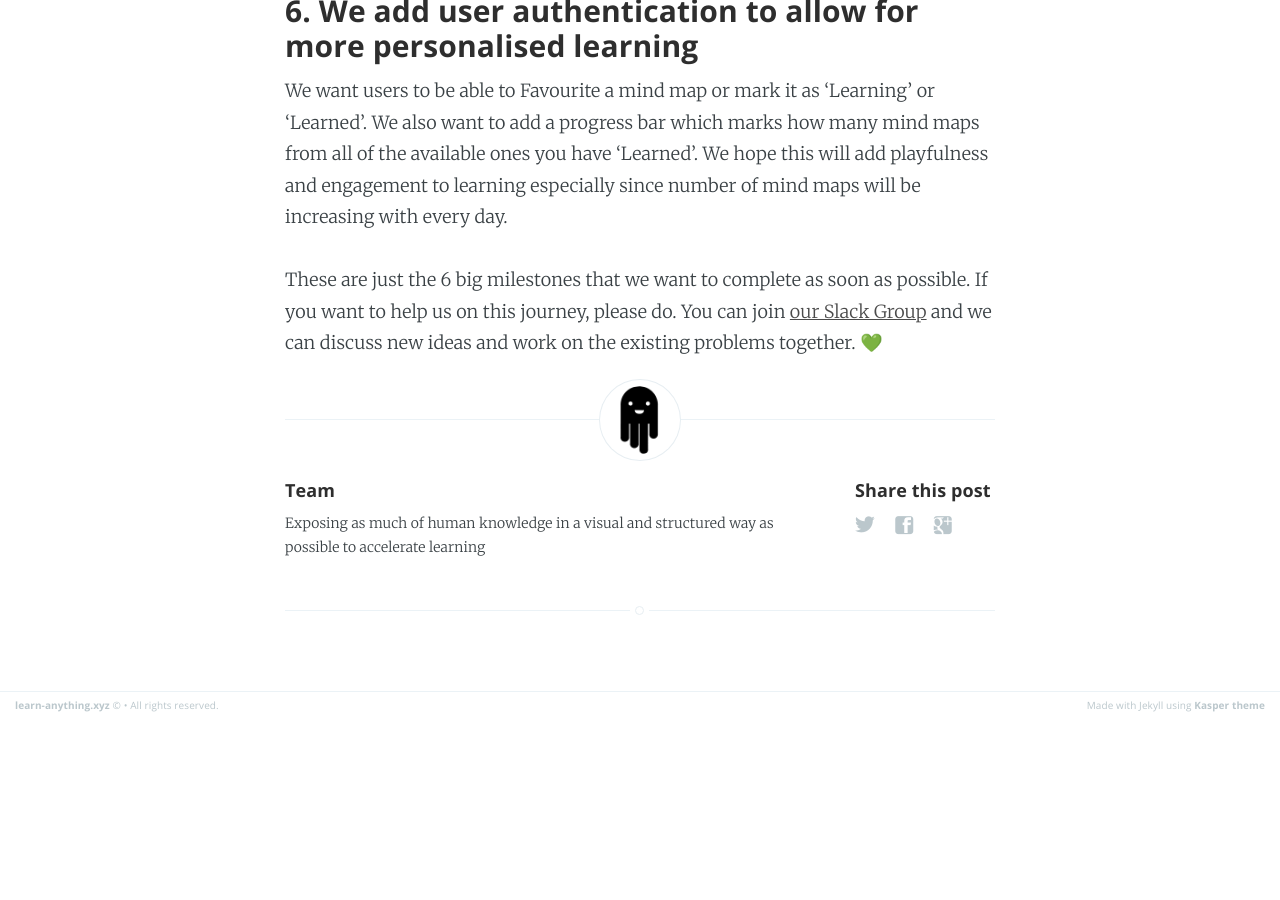
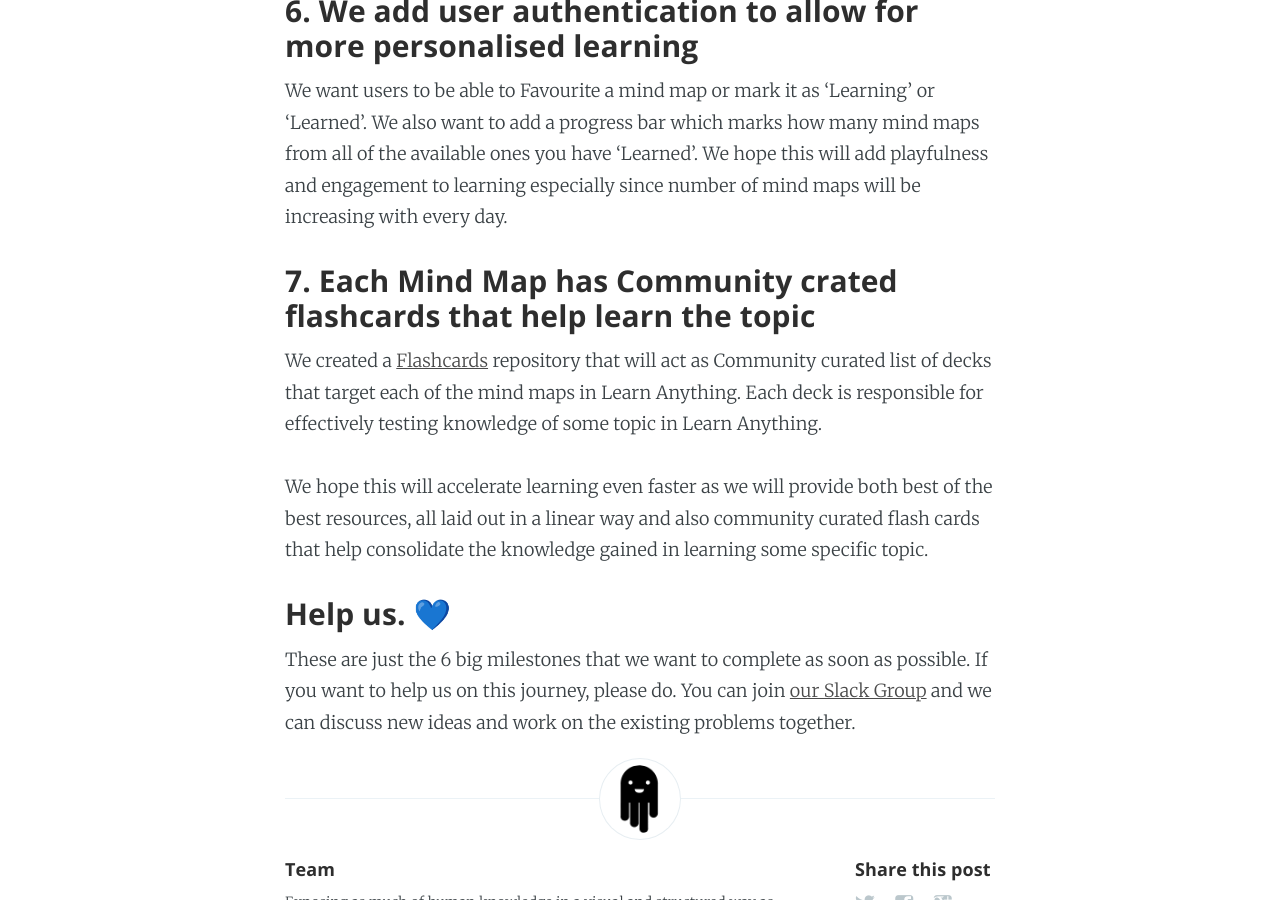
Before and after one commit to jeffreyyoung/learn-anything.github.io, a Jekyll site: the page built from _posts/2017-06-15-roadmap.markdown, in a window 1280 px wide and 900 px high, scrolled down 2271 px. Built offline with Jekyll 4.4.1, drawn with Linux system fonts in a browser that asks for light colours; before the commit the page ends 2990 px from its top, so only the background shows below that.

Commit message:
:sparkles:

```diff
--- a/_posts/2017-06-15-roadmap.markdown
+++ b/_posts/2017-06-15-roadmap.markdown
@@ -49,4 +49,12 @@ We created a [themes repository](https://github.com/learn-anything/themes) which
 
 We want users to be able to Favourite a mind map or mark it as ‘Learning’ or ‘Learned’. We also want to add a progress bar which marks how many mind maps from all of the available ones you have ‘Learned’. We hope this will add playfulness and engagement to learning especially since number of mind maps will be increasing with every day.
 
-These are just the 6 big milestones that we want to complete as soon as possible. If you want to help us on this journey, please do. You can join [our Slack Group](https://knowledge-map.slack.com/shared_invite/MTgxNTYzMjIzNjM5LTE0OTQzMzA4MDAtYzY1YWY0ZDc0NQ) and we can discuss new ideas and work on the existing problems together. 💚
+### 7. Each Mind Map has Community crated flashcards that help learn the topic
+
+We created a [Flashcards](https://github.com/learn-anything/flashcards) repository that will act as Community curated list of decks that target each of the mind maps in Learn Anything. Each deck is responsible for effectively testing knowledge of some topic in Learn Anything.
+
+We hope this will accelerate learning even faster as we will provide both best of the best resources, all laid out in a linear way and also community curated flash cards that help consolidate the knowledge gained in learning some specific topic.
+
+### Help us. 💙
+
+These are just the 6 big milestones that we want to complete as soon as possible. If you want to help us on this journey, please do. You can join [our Slack Group](https://knowledge-map.slack.com/shared_invite/MTgxNTYzMjIzNjM5LTE0OTQzMzA4MDAtYzY1YWY0ZDc0NQ) and we can discuss new ideas and work on the existing problems together.
```
